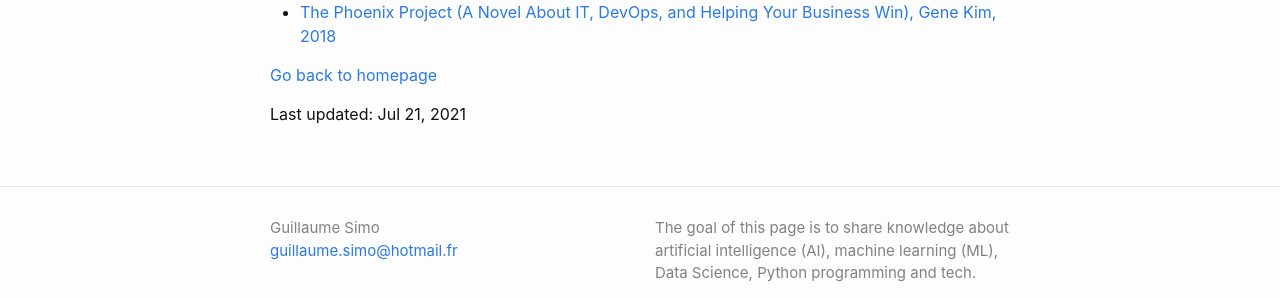
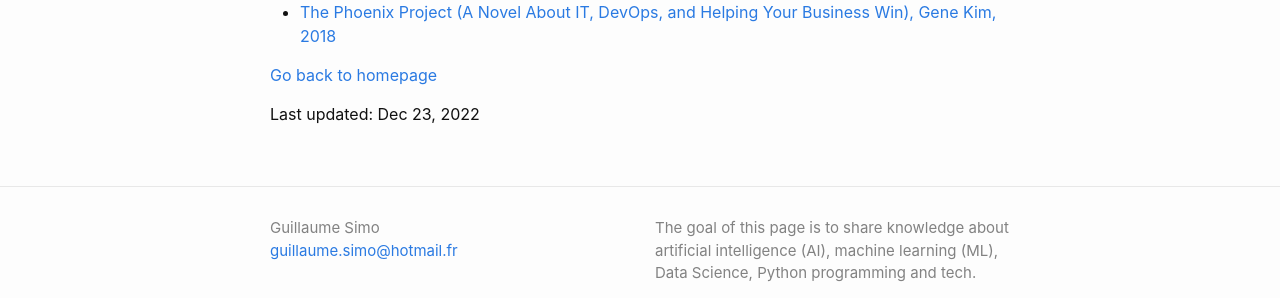
Before and after one commit to GuillaumeSimo/GuillaumeSimo.github.io, a Jekyll site: the page built from _posts/2021-06-22-improve-skills-books.md, in a window 1280 px wide. Shown: the part 1115-1413 px from the top of the page. Built offline with Jekyll 4.4.1, drawn with Linux system fonts in a browser that asks for light colours.

Commit message:
Update 2021-06-22-improve-skills-books.md

```diff
--- a/_posts/2021-06-22-improve-skills-books.md
+++ b/_posts/2021-06-22-improve-skills-books.md
@@ -37,4 +37,4 @@ A great source of knowledge are books!
 
 [Go back to homepage](https://guillaumesimo.github.io/)
 
-Last updated: Jul 21, 2021
+Last updated: Dec 23, 2022
```
